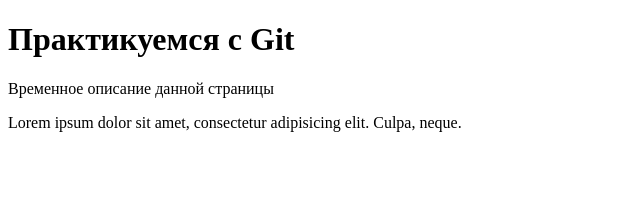
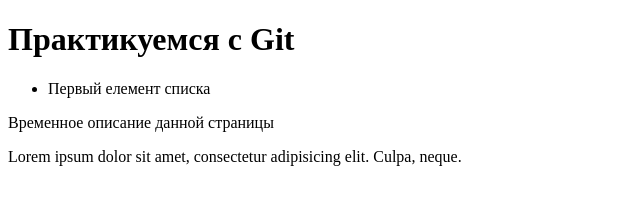
Before and after one commit to MaximZozulya/Tasks-Git, a plain HTML site: page index.html in a window 1280 px wide. Shown: the whole page, without its empty margins (0-640 px from the left). Drawn offline with Linux system fonts and the light colour scheme.

Commit message:
added ul list

```diff
--- a/index.html
+++ b/index.html
@@ -7,6 +7,9 @@
   </head>
   <body class="site-body">
     <h1 class="title">Практикуемся с Git</h1>
+    <ul>
+      <li>Первый елемент списка</li>
+    </ul>
     <p class="description">
       Временное описание данной страницы
     </p>
```
